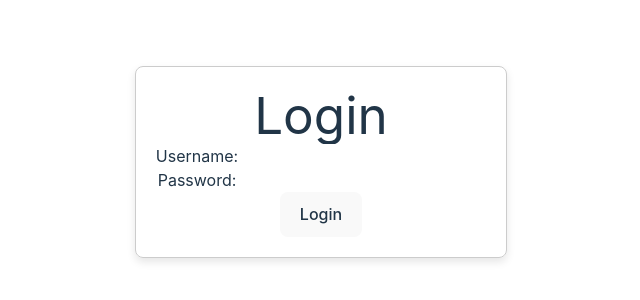
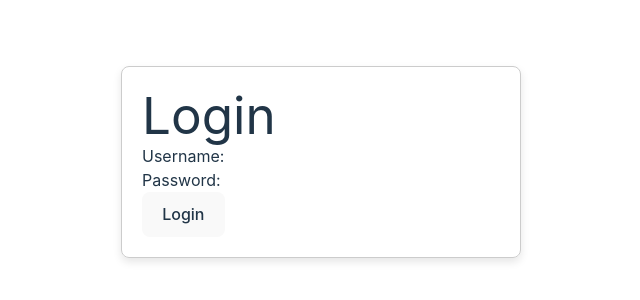
Before and after one commit to Catalin246/cms-karma-kebab, a Vue app: page /login in a window 1280 px wide. Shown: the part 238-538 px from the top of the page, without its empty margins (319-959 px from the left). Built offline with nearby package versions, Linux system fonts and the light colour scheme.

Commit message:
Container take full width.

```diff
--- a/index.html
+++ b/index.html
@@ -7,7 +7,7 @@
     <title>Vite + Vue</title>
   </head>
   <body>
-    <div id="app"></div>
+    <div id="app" class="w-full h-full"></div>
     <script type="module" src="/src/main.js"></script>
   </body>
 </html>
--- a/src/style.css
+++ b/src/style.css
@@ -62,13 +62,6 @@ button:focus-visible {
   padding: 2em;
 }
 
-#app {
-  max-width: 1280px;
-  margin: 0 auto;
-  padding: 2rem;
-  text-align: center;
-}
-
 @media (prefers-color-scheme: light) {
   :root {
     color: #213547;
```
